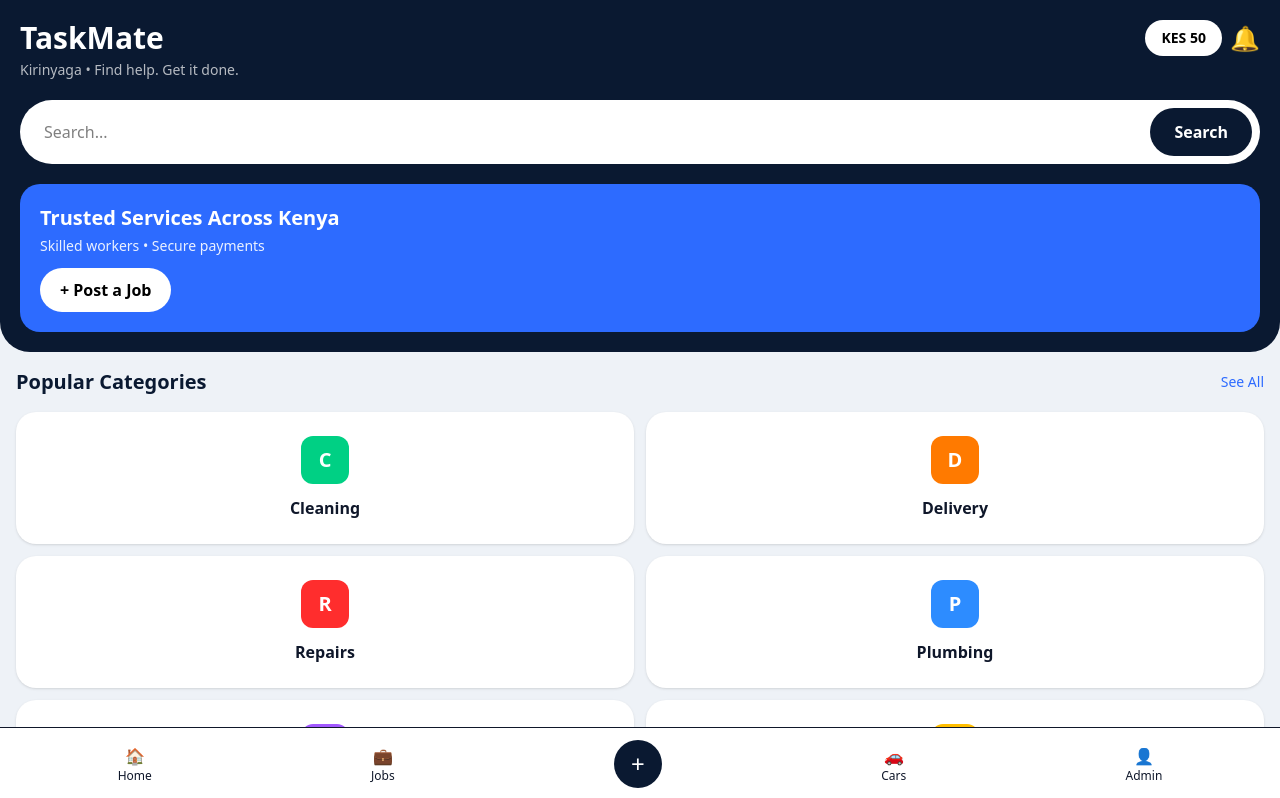
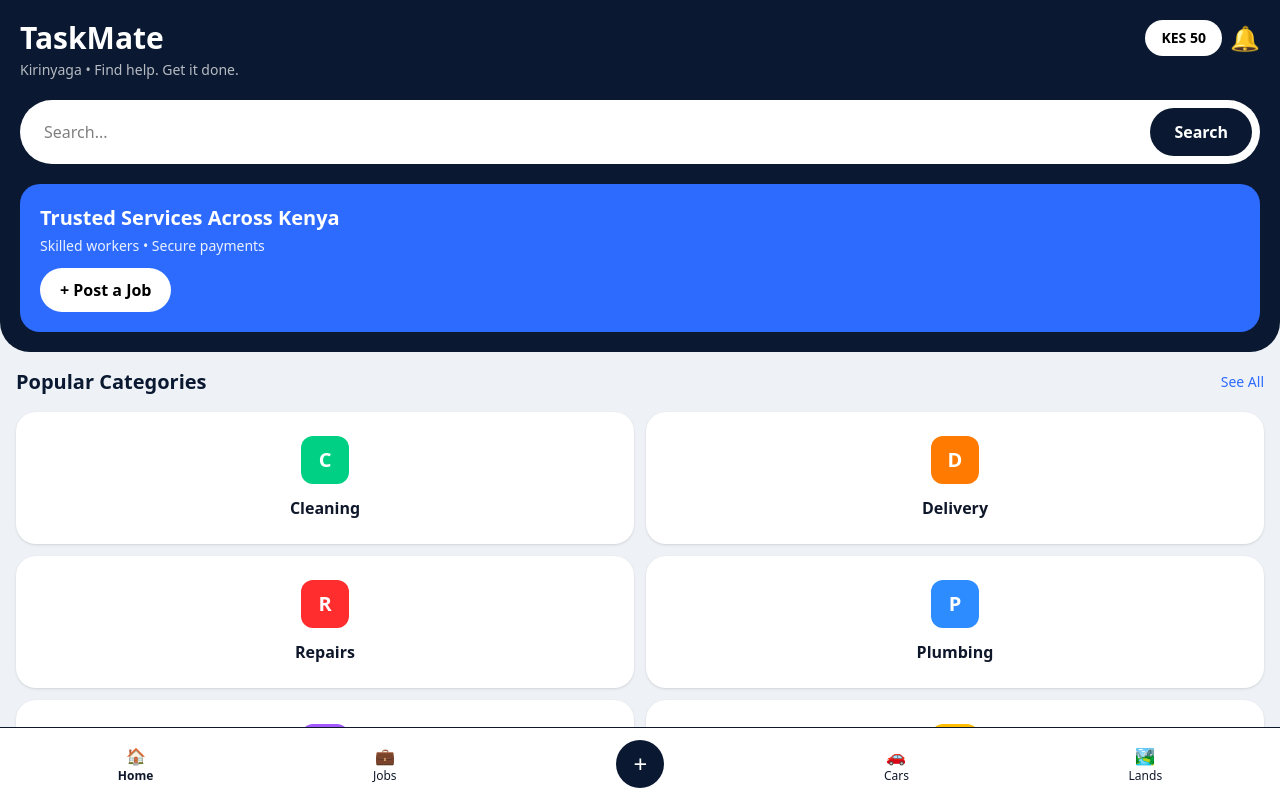
Before and after one commit to njoguemmanuel04-lgtm/taskmate, a Next.js app: page / in a window 1280 px wide. Shown: the top 798 px of the page. Built offline with nearby package versions, Linux system fonts and the light colour scheme.

Commit message:
Update page.tsx

```diff
--- a/app/page.tsx
+++ b/app/page.tsx
@@ -48,50 +48,35 @@ export default function Home() {
         </div>
 
         <div className="grid grid-cols-2 gap-3">
-          {/* Cleaning */}
           <div className="bg-white p-6 rounded-[20px] flex flex-col items-center shadow-sm">
             <div className="w-12 h-12 bg-[#00d084] rounded-xl flex items-center justify-center text-white font-bold text-xl">C</div>
             <p className="font-bold mt-3">Cleaning</p>
           </div>
-
-          {/* Delivery */}
           <div className="bg-white p-6 rounded-[20px] flex flex-col items-center shadow-sm">
             <div className="w-12 h-12 bg-[#ff7a00] rounded-xl flex items-center justify-center text-white font-bold text-xl">D</div>
             <p className="font-bold mt-3">Delivery</p>
           </div>
-
-          {/* Repairs */}
           <div className="bg-white p-6 rounded-[20px] flex flex-col items-center shadow-sm">
             <div className="w-12 h-12 bg-[#ff2d2d] rounded-xl flex items-center justify-center text-white font-bold text-xl">R</div>
             <p className="font-bold mt-3">Repairs</p>
           </div>
-
-          {/* Plumbing */}
           <div className="bg-white p-6 rounded-[20px] flex flex-col items-center shadow-sm">
             <div className="w-12 h-12 bg-[#2d8cff] rounded-xl flex items-center justify-center text-white font-bold text-xl">P</div>
             <p className="font-bold mt-3">Plumbing</p>
           </div>
-
-          {/* Construction */}
           <div className="bg-white p-6 rounded-[20px] flex flex-col items-center shadow-sm">
             <div className="w-12 h-12 bg-[#a259ff] rounded-xl flex items-center justify-center text-white font-bold text-xl">C</div>
             <p className="font-bold mt-3">Construction</p>
           </div>
-
-          {/* Outside Catering */}
           <div className="bg-white p-6 rounded-[20px] flex flex-col items-center shadow-sm">
             <div className="w-12 h-12 bg-[#ffbe00] rounded-xl flex items-center justify-center text-white font-bold text-xl">O</div>
             <p className="font-bold mt-3 text-sm text-center">Outside Catering</p>
           </div>
-
-          {/* CARS - NEW! */}
           <Link href="/cars" className="bg-white p-6 rounded-[20px] flex flex-col items-center shadow-sm border-2 border-black">
             <div className="w-12 h-12 bg-black rounded-xl flex items-center justify-center text-xl">🚗</div>
             <p className="font-black mt-3">Cars Sale</p>
             <p className="text-[10px] bg-red-500 text-white px-2 py-0.5 rounded-full mt-1">NEW!</p>
           </Link>
-
-          {/* LANDS */}
           <Link href="/lands" className="bg-white p-6 rounded-[20px] flex flex-col items-center shadow-sm border-2 border-green-500">
             <div className="w-12 h-12 bg-green-100 rounded-xl flex items-center justify-center text-xl">🏞️</div>
             <p className="font-black mt-3">Lands</p>
@@ -99,7 +84,6 @@ export default function Home() {
           </Link>
         </div>
 
-        {/* SELLING LAND BANNER - Like your screenshot */}
         <Link href="/lands" className="bg-white border-2 border-[#0a6b2a] rounded-[20px] p-5 mt-4 flex flex-col items-center text-center block">
           <span className="bg-green-100 text-green-800 text-xs px-3 py-1 rounded-full">LAND</span>
           <h3 className="font-black text-xl mt-2">Selling Land</h3>
@@ -107,13 +91,13 @@ export default function Home() {
         </Link>
       </div>
 
-      {/* BOTTOM NAV */}
+      {/* BOTTOM NAV - ADMIN REMOVED! */}
       <div className="fixed bottom-0 left-0 right-0 bg-white border-t flex justify-around items-center py-3 px-2">
-        <Link href="/" className="flex flex-col items-center"><span>🏠</span><span className="text-xs">Home</span></Link>
+        <Link href="/" className="flex flex-col items-center"><span>🏠</span><span className="text-xs font-bold">Home</span></Link>
         <Link href="/jobs" className="flex flex-col items-center"><span>💼</span><span className="text-xs">Jobs</span></Link>
         <Link href="/jobs" className="w-12 h-12 bg-[#0a1931] rounded-full flex items-center justify-center text-white text-2xl">+</Link>
         <Link href="/cars" className="flex flex-col items-center"><span>🚗</span><span className="text-xs">Cars</span></Link>
-        <Link href="/admin" className="flex flex-col items-center"><span>👤</span><span className="text-xs">Admin</span></Link>
+        <Link href="/lands" className="flex flex-col items-center"><span>🏞️</span><span className="text-xs">Lands</span></Link>
       </div>
     </div>
   );
```
